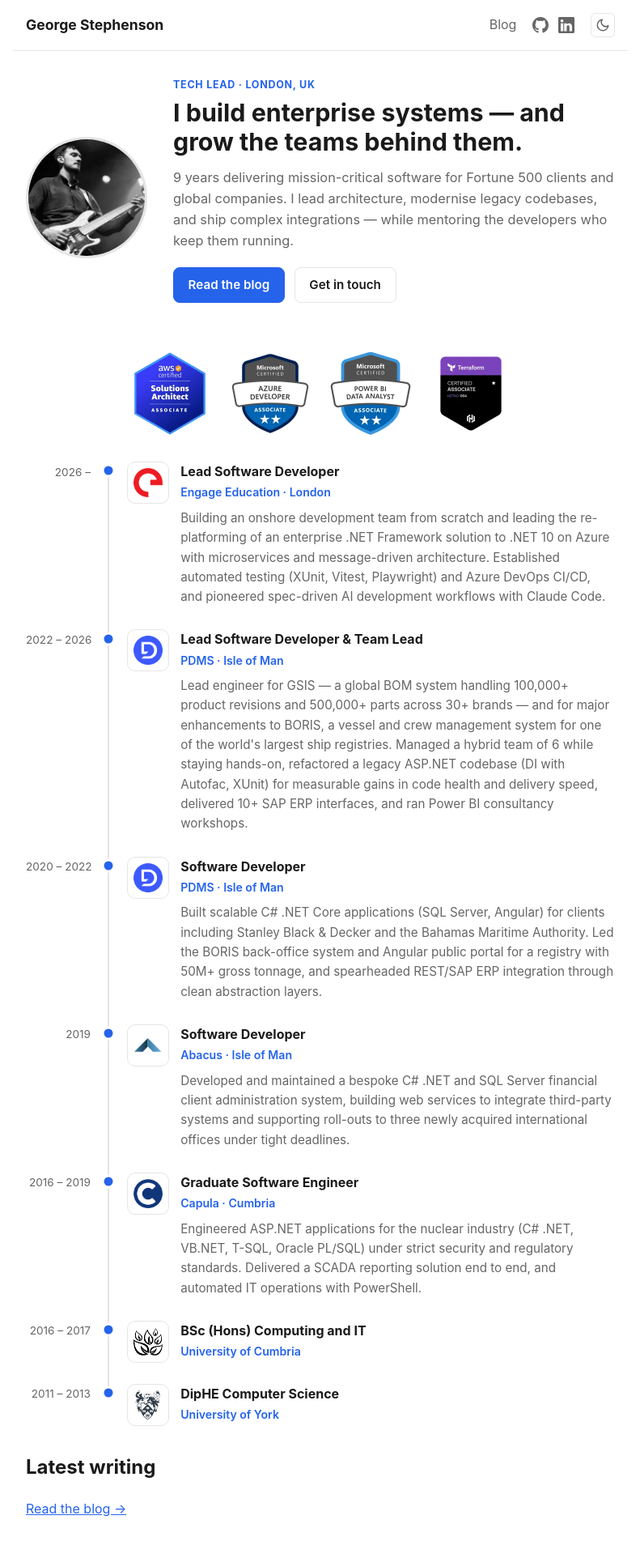
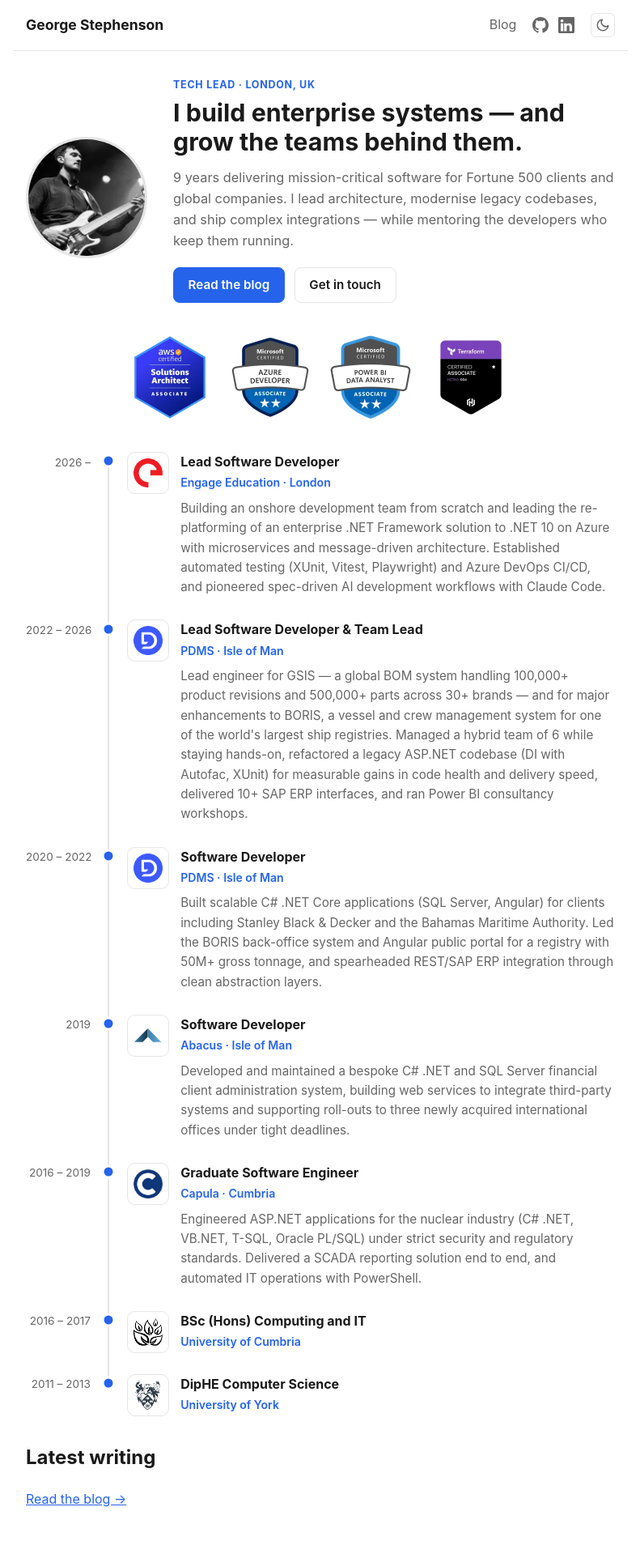
Before and after one commit to georgestephenson/georgestephenson.github.io, a Jekyll site: the page built from index.md, in a window 1280 px wide. Shown: the whole page at 81% size, without its empty margins (244-1035 px from the left). Built offline with Jekyll 4.4.1, drawn with Linux system fonts in a browser that asks for light colours.

Commit message:
Tweak margins

```diff
--- a/assets/css/style.scss
+++ b/assets/css/style.scss
@@ -266,7 +266,6 @@ a { color: var(--accent); }
   display: flex;
   align-items: center;
   gap: 2rem;
-  margin-bottom: 2.5rem;
 }
 
 .hero-portrait {
@@ -424,7 +423,7 @@ a { color: var(--accent); }
   justify-content: center;
   gap: 1rem 1.25rem;
   list-style: none;
-  margin: 1.25rem 0 2rem;
+  margin: 1.25rem 0 2.5rem;
   padding: 0;
 }
 
```
